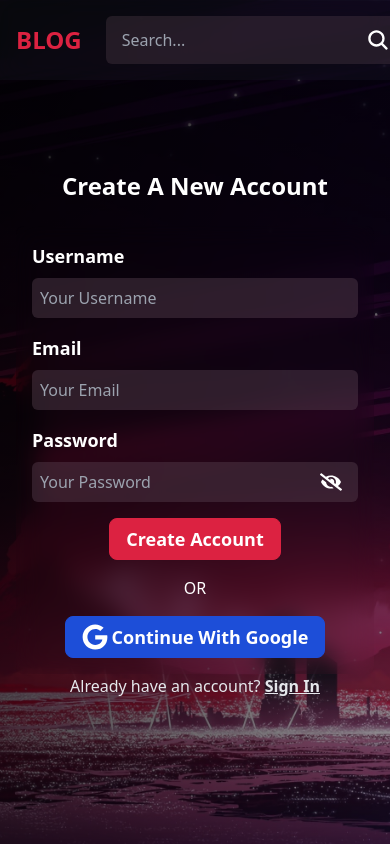
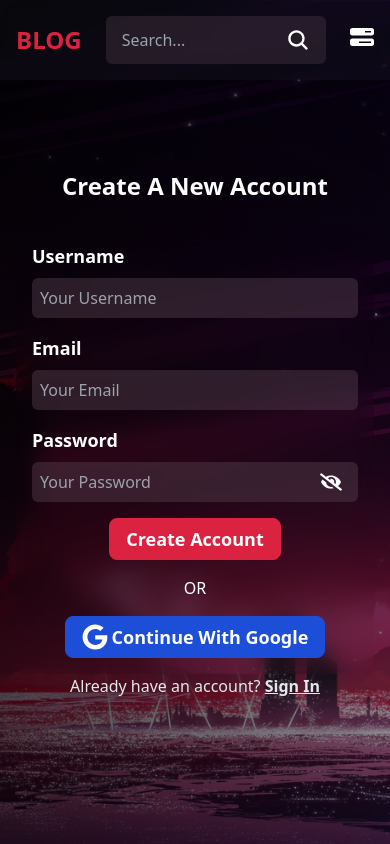
Before and after one commit to Esraa102/Real_Blog_App, a React (Vite) app in the folder frontend/: page /sign-up in a window 390 px wide. Built offline with nearby package versions, Linux system fonts and the light colour scheme.

Commit message:
update css styles

```diff
--- a/frontend/src/components/LogOut.jsx
+++ b/frontend/src/components/LogOut.jsx
@@ -1,6 +1,6 @@
 const LogOut = () => {
   return (
-    <button type="button" className={"main-btn"}>
+    <button type="button" className={"main-btn block"}>
       Log Out
     </button>
   );
--- a/frontend/src/components/Search.jsx
+++ b/frontend/src/components/Search.jsx
@@ -2,13 +2,13 @@ import { IoSearch } from "react-icons/io5";
 
 const Search = () => {
   return (
-    <form className="flex min-w-[300px] items-center gap-3 px-4 py-3 bg-[#5C4755]/30 rounded-md">
+    <form className="flex min-w-[130px]  lg:min-w-[300px] items-center gap-3 px-4 py-3 bg-[#5C4755]/30 rounded-md">
       <input
         type="search"
         placeholder="Search..."
         name="search"
         required
-        className="input flex-1"
+        className="input w-full lg:flex-1"
       />
       <button type="submit" className="hover:text-main transition font-bold">
         <IoSearch size={24} />
--- a/frontend/src/index.css
+++ b/frontend/src/index.css
@@ -41,4 +41,7 @@ body {
   .input-error {
     @apply border-2 focus:border-2 border-red-600 ring-1 ring-red-500 focus:ring-red-500;
   }
+  .load-btn {
+    @apply cursor-not-allowed bg-main/50 border-main/50 hover:bg-main/50 hover:text-white;
+  }
 }
```
